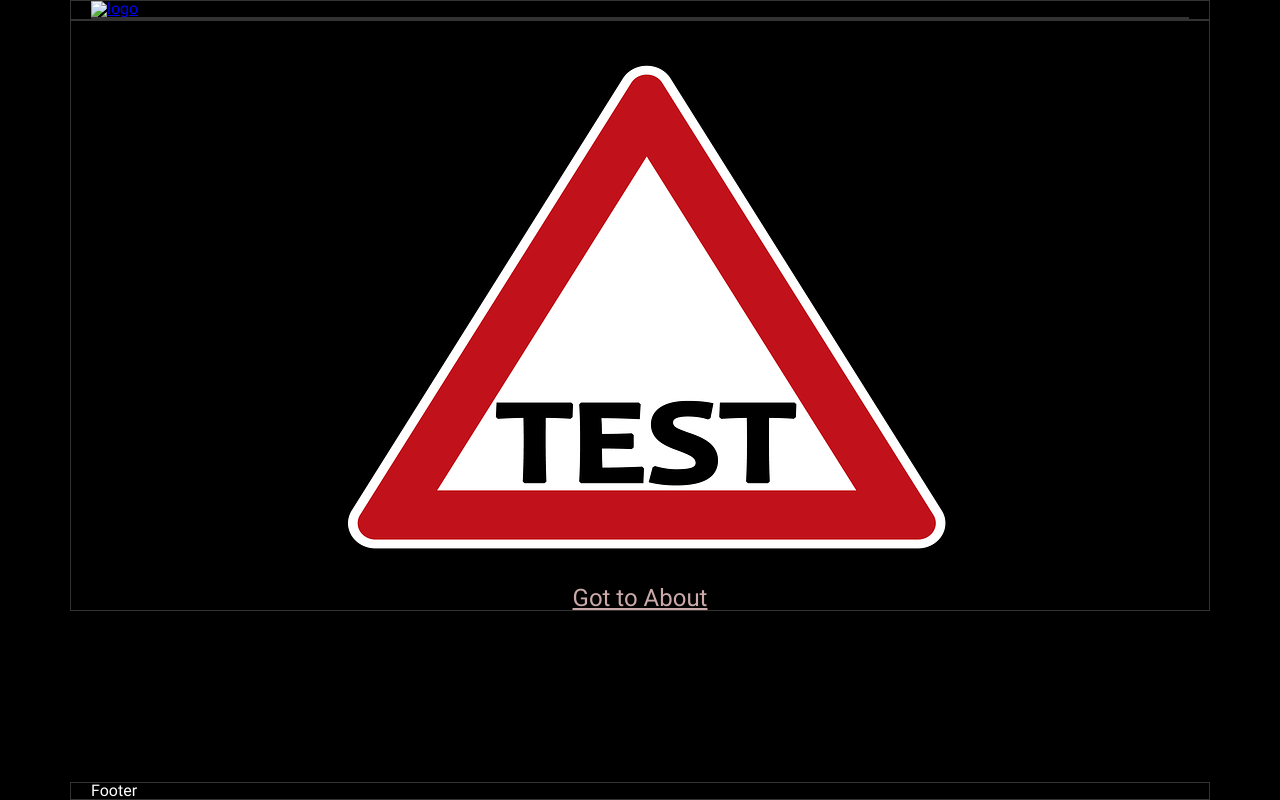
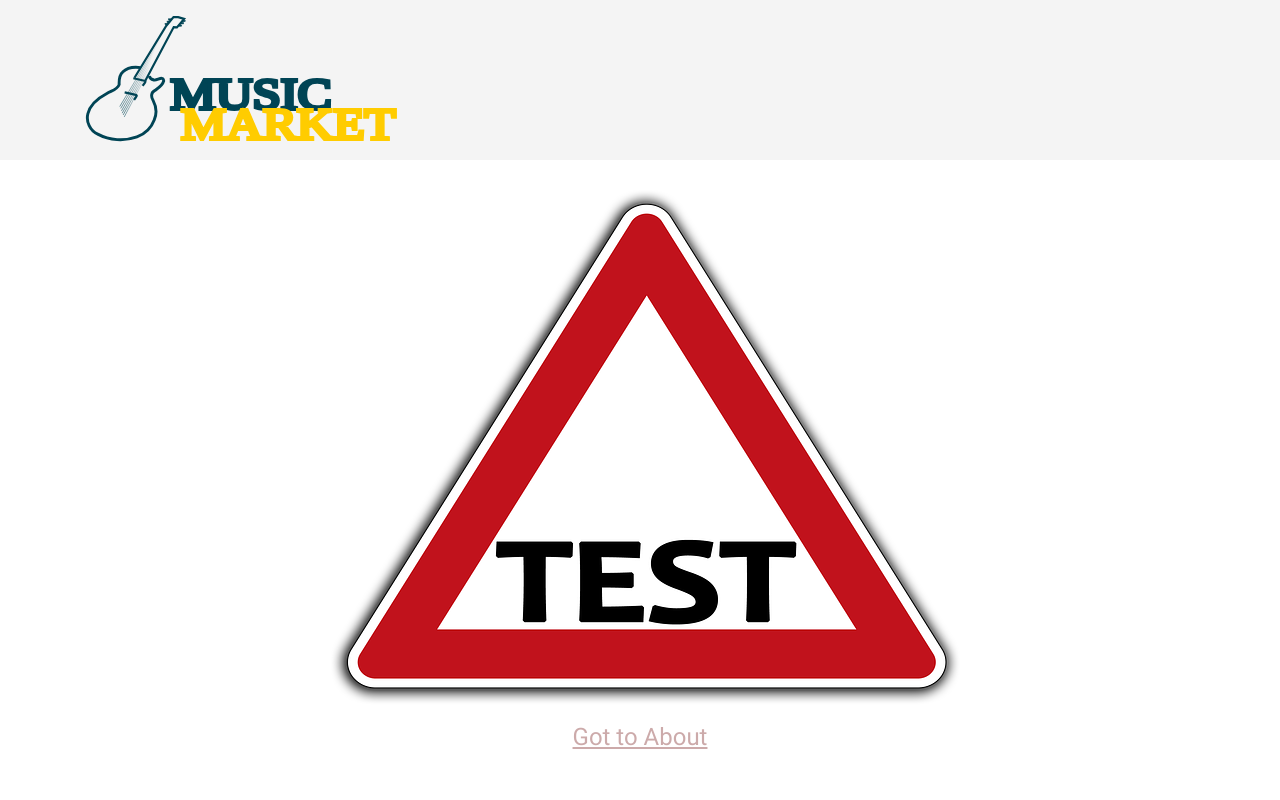
Before and after one commit to unixexp/market-demo, a website built with webpack: page src/index.html in a window 1280 px wide. Built offline with nearby package versions, Linux system fonts and the light colour scheme; files whose address does not match are found by name; a web font is replaced by a local one.

Commit message:
Add some assets.

```diff
--- a/src/assets/scss/header.scss
+++ b/src/assets/scss/header.scss
@@ -1,3 +1,11 @@
 .header {
+    background-color: #f4f4f4;
 
+    &__logo {
+        margin: 15px 0;
+    }
+
+    &__logo-img {
+        height: 127px;
+    }
 }
--- a/src/assets/scss/styles.scss
+++ b/src/assets/scss/styles.scss
@@ -1,7 +1,16 @@
 @import "./reset.scss";
 @import "./fonts.scss";
 @import "./vars.scss";
-@import "./util.scss";
+
+.container {
+	max-width: $maxWidth;
+	margin: 0 auto;
+	padding: 0 15px;
+}
+
+.debug-border {
+	border: 1px solid #333;
+}
 
 body {
     background-color: $mainColor;
--- a/src/assets/scss/util.scss
+++ /dev/null
@@ -1,9 +0,0 @@
-.container {
-	max-width: $maxWidth;
-	margin: 0 auto;
-	padding: 0 20px;
-}
-
-.debug-border {
-	border: 1px solid #333;
-}
--- a/src/assets/scss/vars.scss
+++ b/src/assets/scss/vars.scss
@@ -2,7 +2,7 @@ $maxWidth: 1140px;
 
 $fontFamily: "Roboto";
 $fontWeight: 400;
-$mainColor: #000;
+$mainColor: #fff;
 $textColor: #fff;
 $linkColor: #caa;
 $linkColorHovered: #dff;
--- a/src/index.html
+++ b/src/index.html
@@ -9,22 +9,22 @@
     <body>
         <div class="page">
             <header class="header">
-                <div class="container debug-border">
+                <div class="container">
                     <div class="header__logo">
                         <a class="header__logo-link" href="/">
-                            <img class="header__logo-img" src="assets/img/logo.png" alt="logo" />
+                            <img class="header__logo-img" src="assets/img/logo.svg", alt="logo"/>
                         </a>
                     </div>
                     <div class="header__language-box">
 
                     </div>
-                    <div class="header__user debug-border">
+                    <div class="header__user">
                     </div>
                 </div>
             </header>
 
             <main class="main">
-                <div class="container debug-border">
+                <div class="container">
                     <a class="main__test-picture" href="#">
                         <img class="main__test-picture-image"
                             src="assets/img/test.png"
@@ -35,7 +35,7 @@
             </main>
 
             <footer class="footer">
-                <div class="container debug-border">
+                <div class="container">
                     <h1>Footer</h1>
                 </div>
             </footer>
```
Also changed, not shown: src/assets/img/cart.svg (added), src/assets/img/circle-down.svg (added), src/assets/img/circle-left.svg (added), src/assets/img/circle-right.svg (added), src/assets/img/circle-up.svg (added), src/assets/img/earth.svg (added), src/assets/img/heart.svg (added), src/assets/img/logo.svg (added), src/assets/img/minus.svg (added), src/assets/img/phone.svg (added), src/assets/img/plus.svg (added), src/assets/img/search.svg (added), src/assets/img/user.svg (added), 1 other file.
